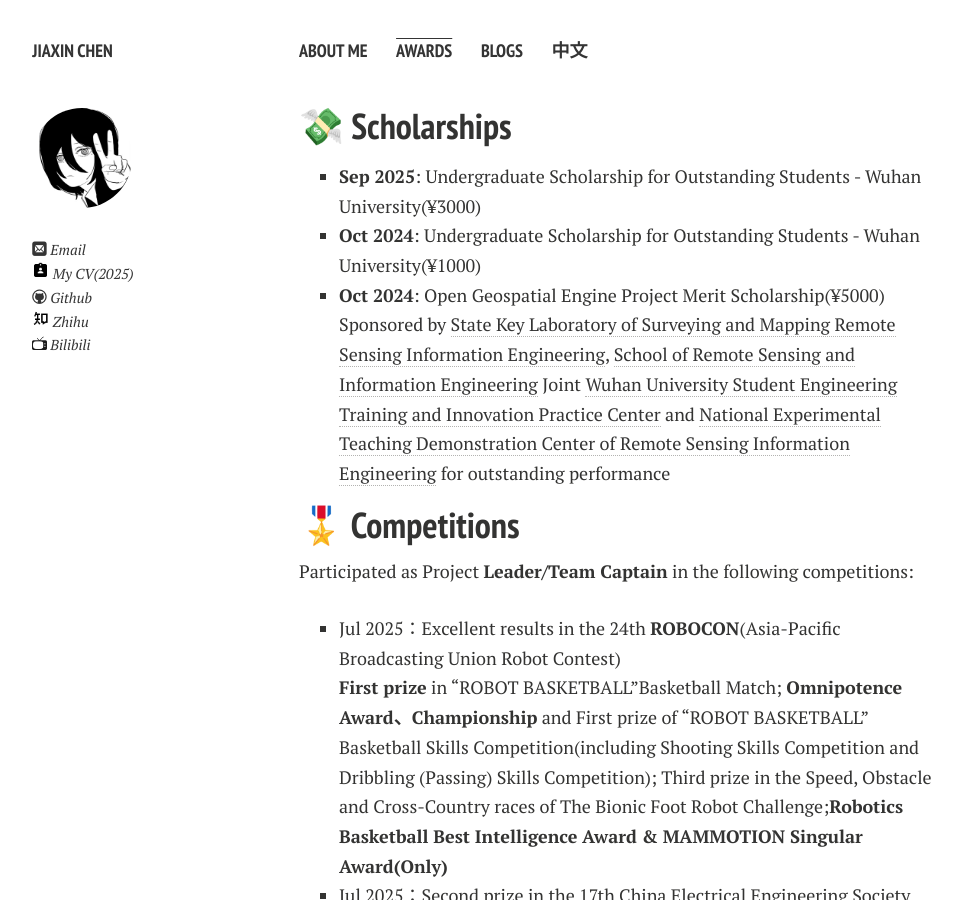
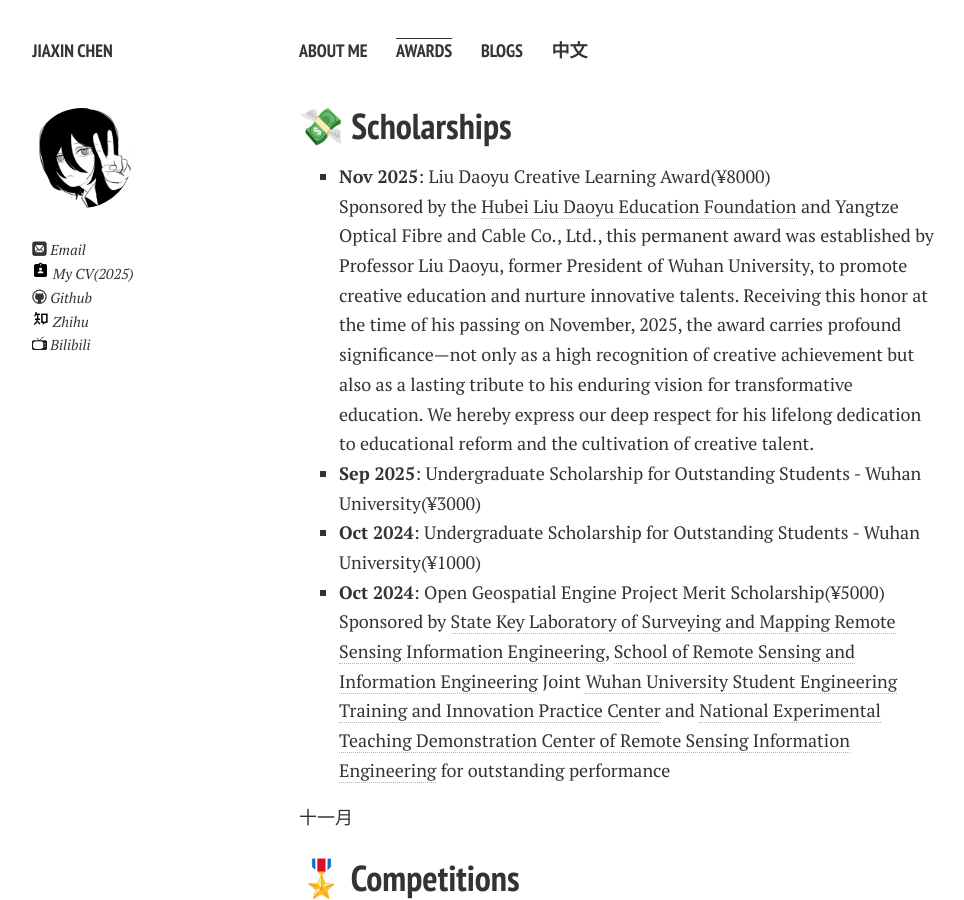
Before and after one commit to PlutoKirito/PlutoKirito.github.io, a Jekyll site: the page built from awards.md, in a window 1280 px wide and 900 px high. Shown: the whole window, without its empty margins (21-985 px from the left). Built offline with Jekyll 4.4.1, drawn with Linux system fonts in a browser that asks for light colours; nearby versions of some CDN libraries; comment, search, counter and statistics services are not loaded; a style sheet for code colours, icons or effects is not loaded.

Commit message:
docs: update Liu Daoyu Creative Learning Award

```diff
--- a/_config.yml
+++ b/_config.yml
@@ -17,7 +17,7 @@ owner:
   avatar: Nayuta.jpg
   # bio: Dream big, stay positive, work hard, and enjoy the journey.
   email: kiritojiaxin@gmail.com
-  cv: https://PlutoKirito.github.io/file/My_Resume_2025_9.pdf
+  cv: https://PlutoKirito.github.io/file/CV_JiaxinChen(2025,Sep).pdf
 
 
   # Social networking links are used in author-bio sidebar. Update and remove as you like.
--- a/awards.md
+++ b/awards.md
@@ -5,11 +5,12 @@ title: Awards
 ---
 
 ## 💸 Scholarships
+- **Nov 2025**:  Liu Daoyu Creative Learning Award(¥8000)<br>Sponsored by the [Hubei Liu Daoyu Education Foundation](http://www.ldyef.org.cn/) and Yangtze Optical Fibre and Cable Co., Ltd., this permanent award was established by Professor Liu Daoyu, former President of Wuhan University, to promote creative education and nurture innovative talents. Receiving this honor at the time of his passing on November, 2025, the award carries profound significance—not only as a high recognition of creative achievement but also as a lasting tribute to his enduring vision for transformative education. We hereby  express our deep respect for his lifelong dedication to educational reform and the cultivation of creative talent.
 - **Sep 2025**:  Undergraduate Scholarship for Outstanding Students - Wuhan University(¥3000)
 - **Oct 2024**:  Undergraduate Scholarship for Outstanding Students - Wuhan University(¥1000)
 - **Oct 2024**: Open Geospatial Engine Project Merit Scholarship(¥5000)<br>Sponsored by [State Key Laboratory of Surveying and Mapping Remote Sensing Information Engineering](https://liesmars.whu.edu.cn/index.htm), [School of Remote Sensing and Information Engineering](https://rsgis.whu.edu.cn/index.htm) Joint [Wuhan University Student Engineering Training and Innovation Practice Center](https://gc.whu.edu.cn/) and [National Experimental Teaching Demonstration Center of Remote Sensing Information Engineering](https://rsgislab.whu.edu.cn/rsgislab/) for outstanding performance
 
-
+十一月
 
 ## 🎖️ Competitions
 Participated as Project **Leader/Team Captain** in the following competitions:
```
Also changed, not shown: 2 other files.
